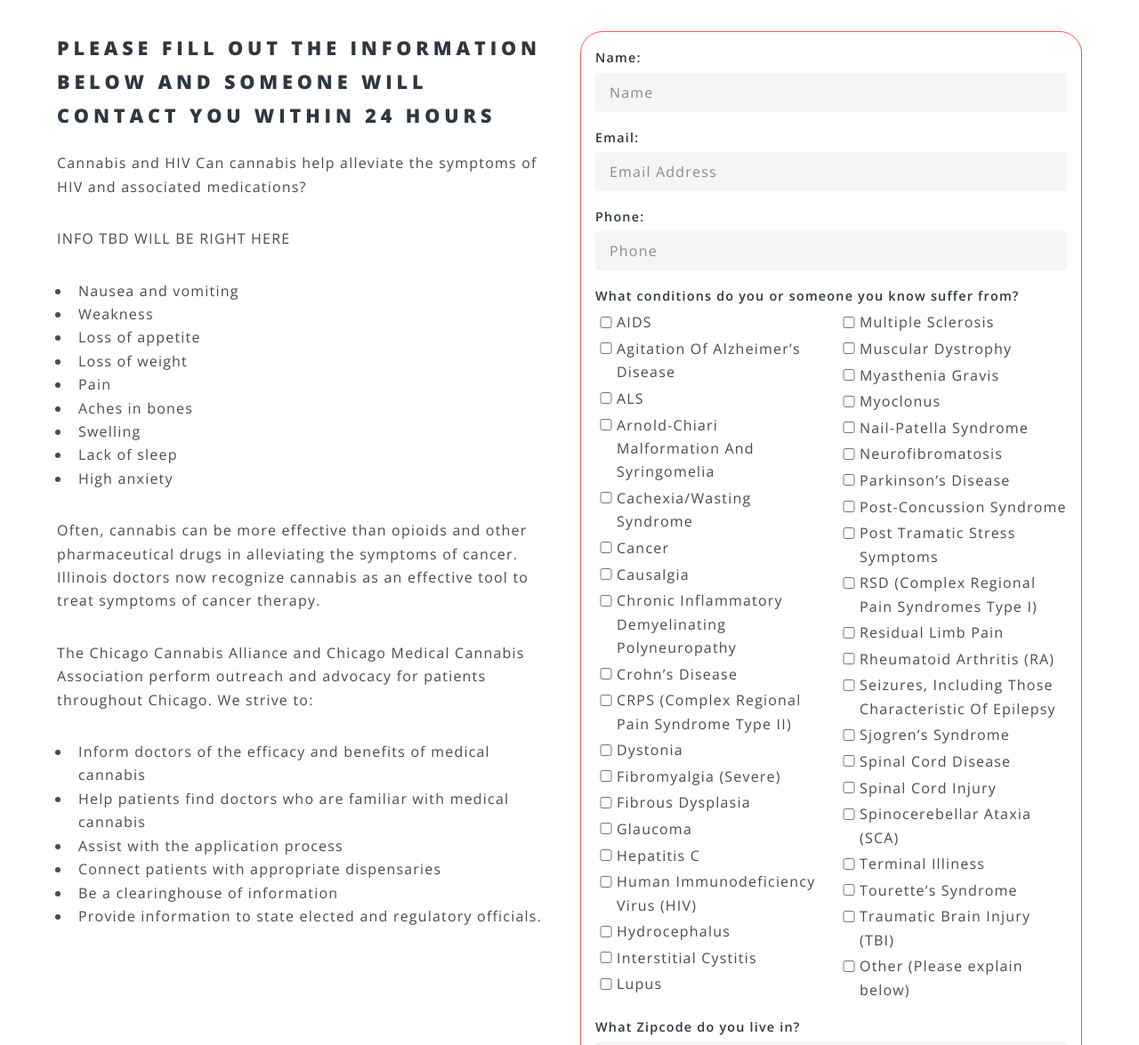
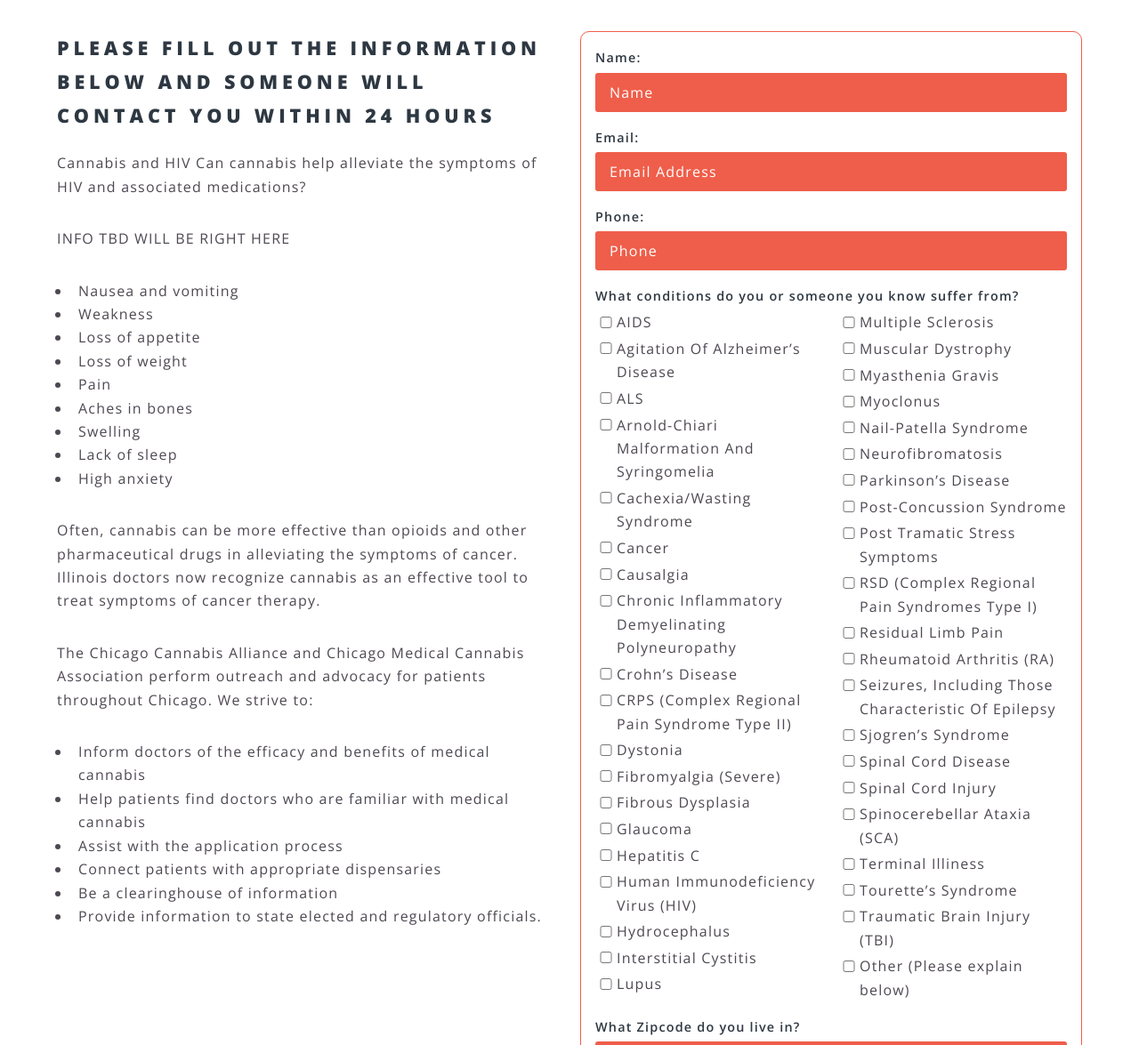
Before and after one commit to roncoalson/CMCA-master, a Jekyll site: the page built from hiv.md, in a window 1280 px wide and 1400 px high, scrolled down 331 px. Shown: the part 225-1400 px from the top of the window at 89% size. Built offline with Jekyll 4.4.1, drawn with Linux system fonts in a browser that asks for light colours.

Commit message:
add smooth scroll, fix forms

```diff
--- a/_includes/large-form.html
+++ b/_includes/large-form.html
@@ -238,7 +238,7 @@
     <input type="text" name="_gotcha" style="display:none" />
     <br/>
 
-<div class='form-field'>
+<div class='form-field center'>
     <input type="submit" value="Send">
 </div>
 </form>
--- a/_includes/scripts.html
+++ b/_includes/scripts.html
@@ -4,6 +4,7 @@
 <script src="{{ site.github.url }}/assets/js/skel.min.js"></script>
 <script src="{{ site.github.url }}/assets/js/util.js"></script>
 <!--[if lte IE 8]><script src="{{ site.github.url }}/assets/js/ie/respond.min.js"></script><![endif]-->
+<script src="{{ site.github.url }}/assets/js/jquery-smooth-scrolling.min.js"></script>
 <script src="{{ site.github.url }}/assets/js/main.js"></script>
 <script src="{{ site.github.url }}/assets/js/video.js"></script>
 <script src="{{ site.github.url }}/assets/js/header_scroll.js"></script>
--- a/assets/css/custom.css
+++ b/assets/css/custom.css
@@ -106,7 +106,7 @@
 #large-form {
   border: 1px solid #ef5e4a;
   padding: 1em;
-  border-radius: 25px;
+  border-radius: 10px;
 }
 
 #footer.row {
@@ -119,7 +119,9 @@
 .youtube-player-wrapper {
   padding: 3em 0;
 }
-
+.center {
+  text-align: center;
+}
 @media screen and (min-width: 480px) {
   .youtube-player-wrapper {
     max-width: 75%;
--- a/assets/css/main.css
+++ b/assets/css/main.css
@@ -1676,7 +1676,7 @@
 		-webkit-appearance: none;
 		-ms-appearance: none;
 		appearance: none;
-		background: rgba(144, 144, 144, 0.25);
+		background: #ef5e4a;
 		border-radius: 3px;
 		border: none;
 		color: inherit;
@@ -1787,27 +1787,27 @@
 	}
 
 	::-webkit-input-placeholder {
-		color: rgba(255, 255, 255, 0.5) !important;
+		color: #fff !important;
 		opacity: 1.0;
 	}
 
 	:-moz-placeholder {
-		color: rgba(255, 255, 255, 0.5) !important;
+		color: #fff !important;
 		opacity: 1.0;
 	}
 
 	::-moz-placeholder {
-		color: rgba(255, 255, 255, 0.5) !important;
+		color: #fff !important;
 		opacity: 1.0;
 	}
 
 	:-ms-input-placeholder {
-		color: rgba(255, 255, 255, 0.5) !important;
+		color: #fff !important;
 		opacity: 1.0;
 	}
 
 	.formerize-placeholder {
-		color: rgba(255, 255, 255, 0.5) !important;
+		color: #fff !important;
 		opacity: 1.0;
 	}
 
@@ -2966,7 +2966,7 @@
 			.wrapper.style5 input[type="email"],
 			.wrapper.style5 select,
 			.wrapper.style5 textarea {
-				background: rgba(0, 0, 0, 0.0375);
+				background: #ef5e4a;
 			}
 
 			.wrapper.style5 .select-wrapper:before {
@@ -2990,23 +2990,23 @@
 			}
 
 			.wrapper.style5 ::-webkit-input-placeholder {
-				color: #8E8892 !important;
+				color: #fff !important;
 			}
 
 			.wrapper.style5 :-moz-placeholder {
-				color: #8E8892 !important;
+				color: #fff !important;
 			}
 
 			.wrapper.style5 ::-moz-placeholder {
-				color: #8E8892 !important;
+				color: #fff !important;
 			}
 
 			.wrapper.style5 :-ms-input-placeholder {
-				color: #8E8892 !important;
+				color: #fff !important;
 			}
 
 			.wrapper.style5 .formerize-placeholder {
-				color: #8E8892 !important;
+				color: #fff !important;
 			}
 
 			.wrapper.style5 .icon.major {
--- a/assets/js/main.js
+++ b/assets/js/main.js
@@ -5,6 +5,7 @@
 */
 
 (function($) {
+	$('html').smoothScroll();
 
 	skel
 		.breakpoints({
--- a/index.html
+++ b/index.html
@@ -18,7 +18,7 @@
 </section>
 
 <!-- One -->
-<section id="two" class="wrapper alt style2">
+<section id="one" class="wrapper alt style2">
 	<section class="spotlight">
 		<div class="image"><a href="{{ site.github.url }}/cancer"><img src="images/CCA_sidepic_4.png" alt="" /></a></div><a href="{{ site.github.url }}/cancer">
 		<div class="content">
```
Also changed, not shown: forms.md (+5 -5 lines), assets/js/jquery-smooth-scrolling.min.js (added).
